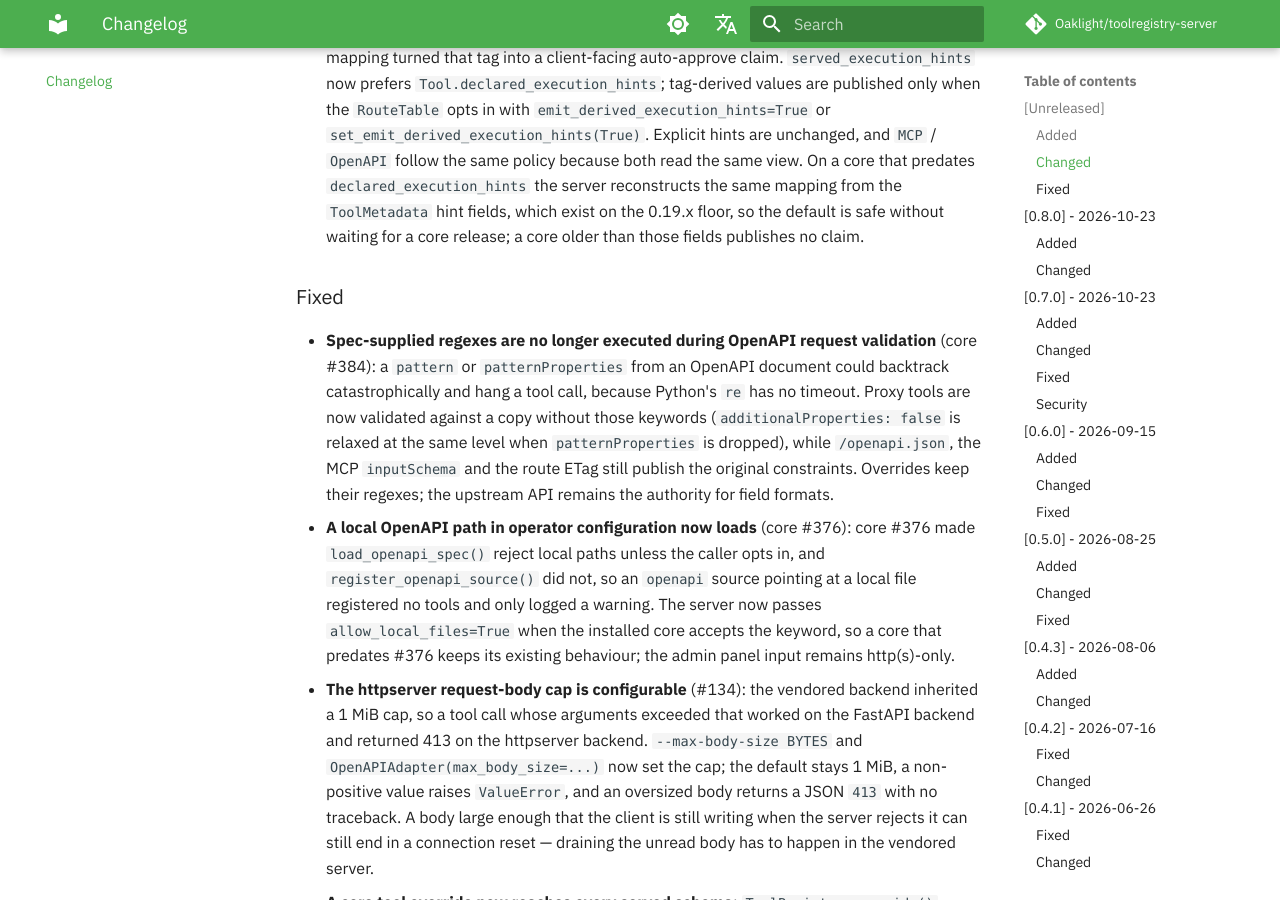
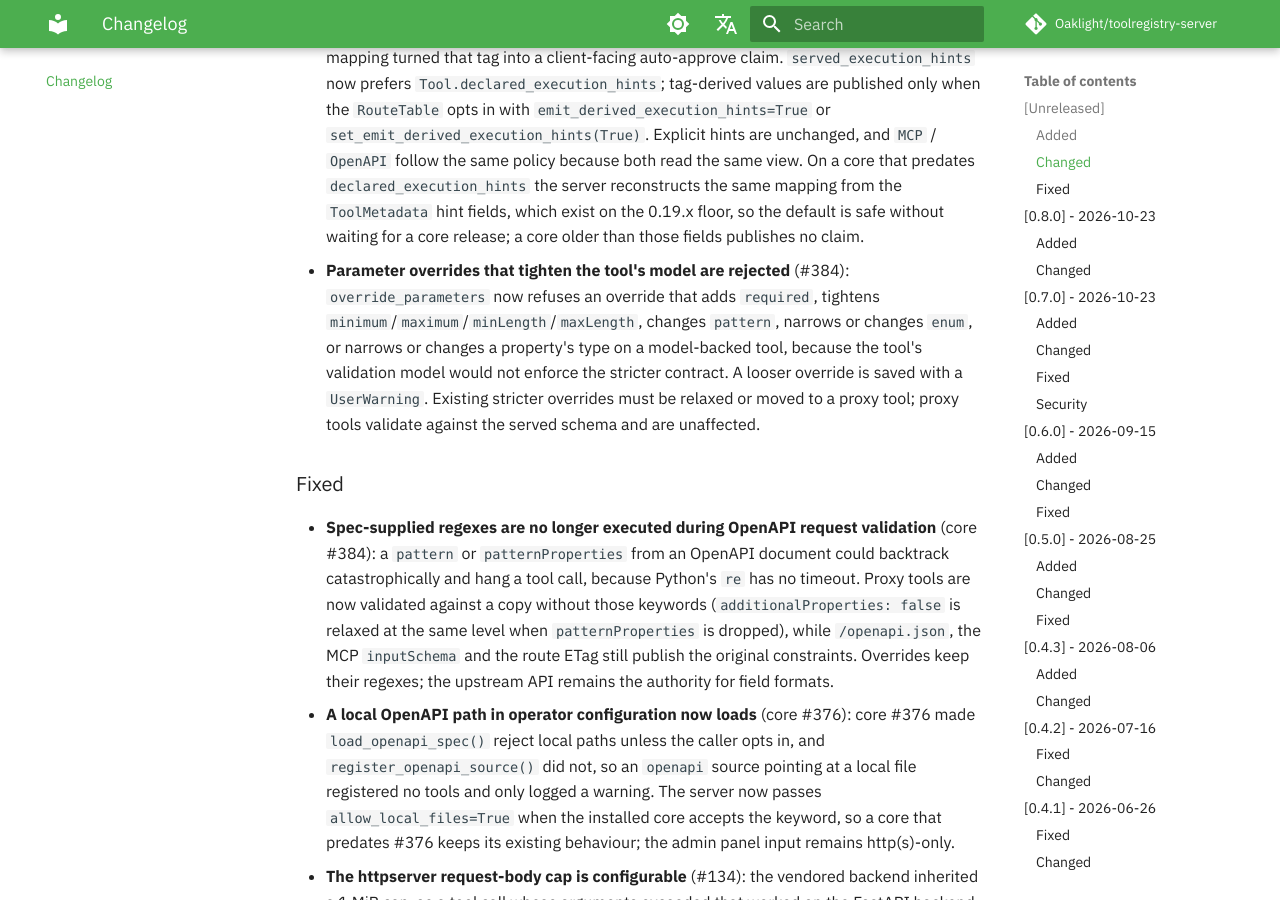
Before and after one commit to Oaklight/toolregistry-server, an MkDocs documentation site: the page built from docs/changelog.md, in a window 1280 px wide and 900 px high, scrolled down 746 px. Built offline with MkDocs 1.6.1 and Material for MkDocs 9.7.7, drawn with Linux system fonts in a browser that asks for light colours; some web fonts are replaced; comment, search, counter and statistics services are not loaded.

Commit message:
docs(adapters): document the override constraint policy (#384)

```diff
--- a/docs/changelog.md
+++ b/docs/changelog.md
@@ -13,6 +13,7 @@ The format is based on [Keep a Changelog](https://keepachangelog.com/en/1.1.0/),
 ### Changed
 
 - **Only declared execution hints are published by default** (#136): a `READ_ONLY` / `DESTRUCTIVE` tag can be chosen for local permission policy, so publishing the resolved mapping turned that tag into a client-facing auto-approve claim. `served_execution_hints` now prefers `Tool.declared_execution_hints`; tag-derived values are published only when the `RouteTable` opts in with `emit_derived_execution_hints=True` or `set_emit_derived_execution_hints(True)`. Explicit hints are unchanged, and `MCP` / `OpenAPI` follow the same policy because both read the same view. On a core that predates `declared_execution_hints` the server reconstructs the same mapping from the `ToolMetadata` hint fields, which exist on the 0.19.x floor, so the default is safe without waiting for a core release; a core older than those fields publishes no claim.
+- **Parameter overrides that tighten the tool's model are rejected** (#384): `override_parameters` now refuses an override that adds `required`, tightens `minimum`/`maximum`/`minLength`/`maxLength`, changes `pattern`, narrows or changes `enum`, or narrows or changes a property's type on a model-backed tool, because the tool's validation model would not enforce the stricter contract. A looser override is saved with a `UserWarning`. Existing stricter overrides must be relaxed or moved to a proxy tool; proxy tools validate against the served schema and are unaffected.
 
 ### Fixed
 
```
Also changed, not shown: docs/reference/adapters.md (+2 -0 lines).
